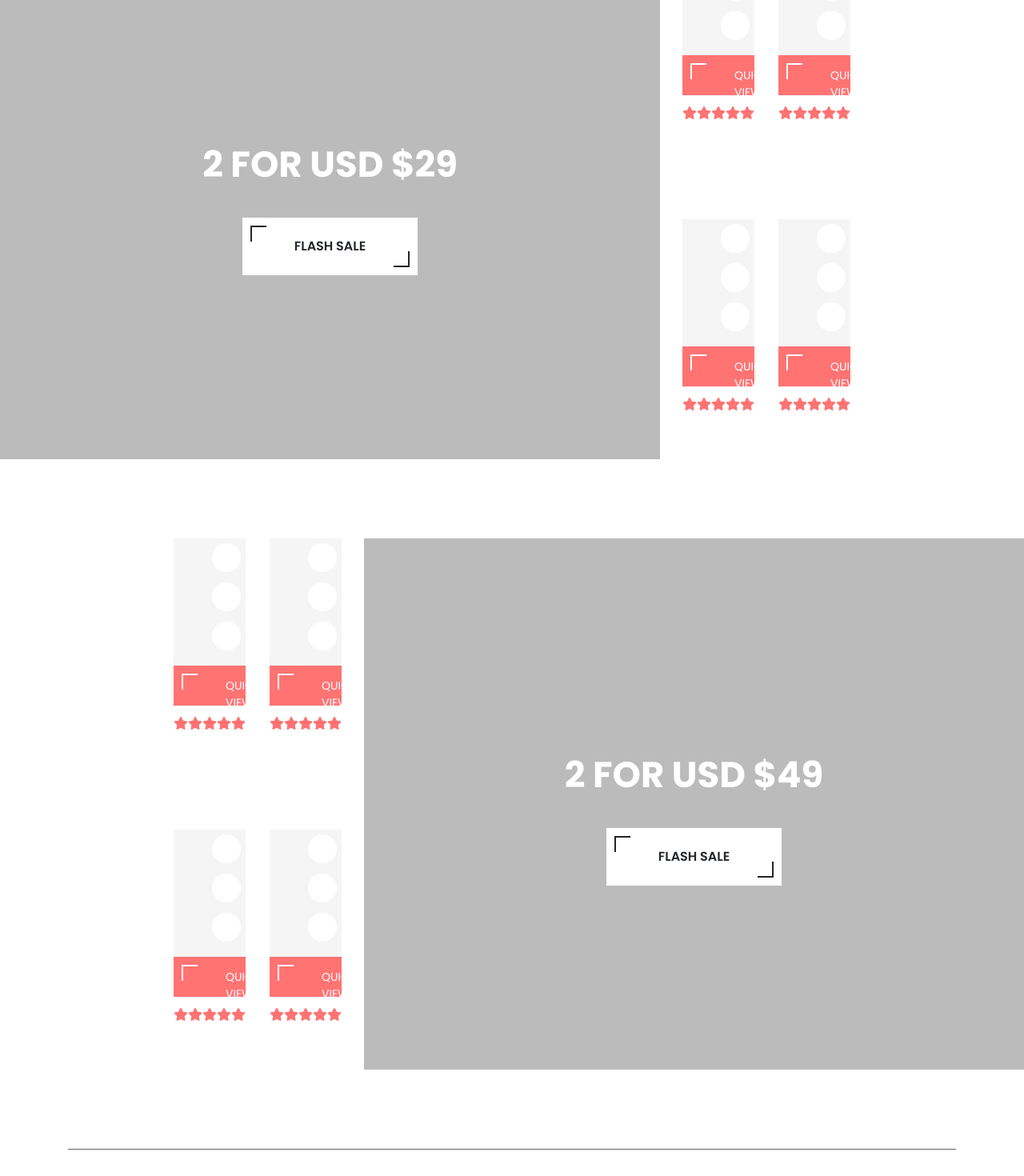
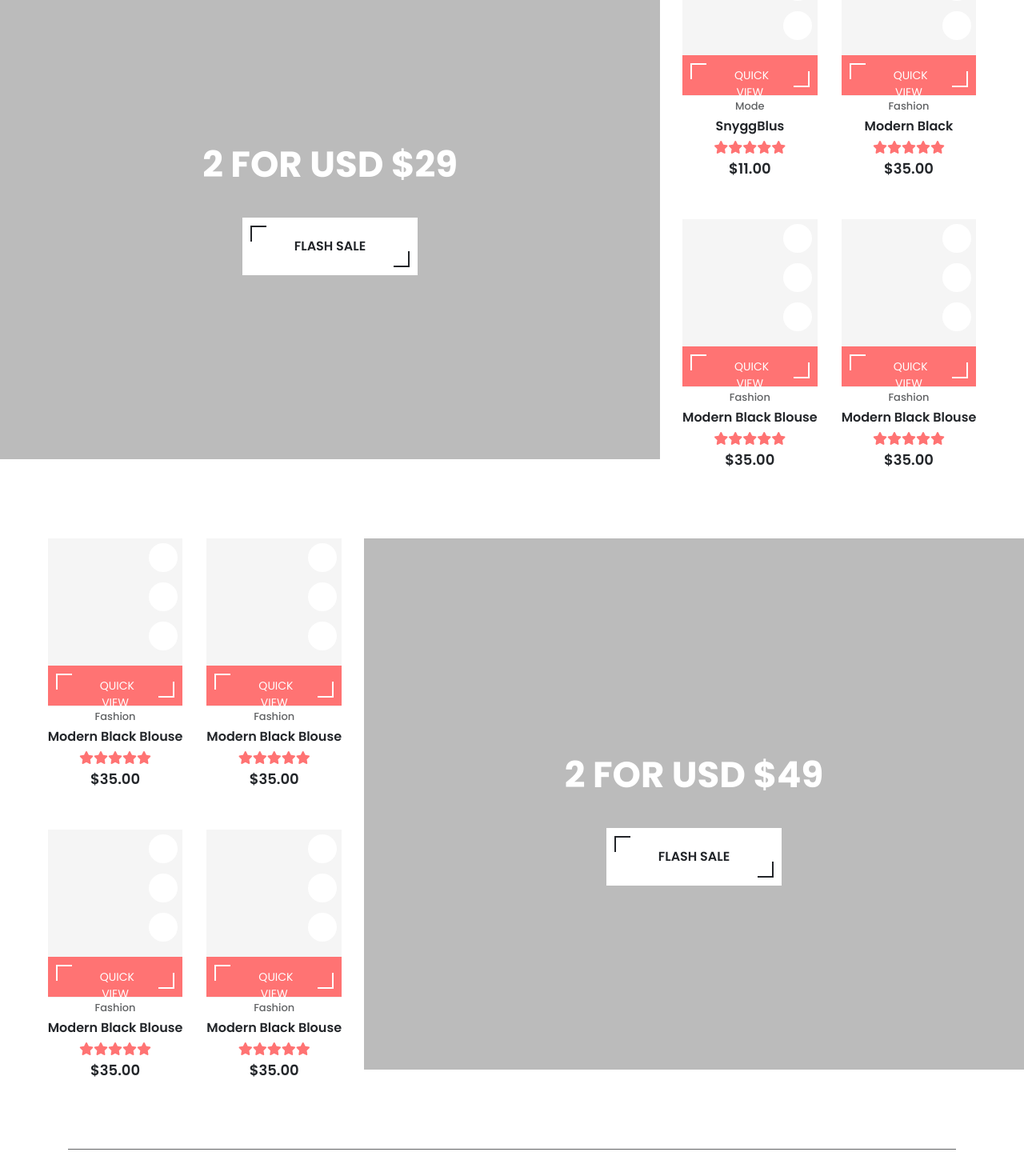
Before and after one commit to TobiasLundkvist/Fixxo.-react, a React (Create React App) app: page / in a window 1280 px wide. Shown: the part 2720-4190 px from the top of the page at 80% size. Built offline with nearby package versions, Linux system fonts and the light colour scheme; some icons are missing.

Commit message:
validation done and cards done

```diff
--- a/src/components/Twofor29.js
+++ b/src/components/Twofor29.js
@@ -1,7 +1,8 @@
 import React from 'react'
+import ProductGridSection from '../section/ProductGridSection'
 import ProductCard from './ProductCard'
 
-function Twofor29() {
+function Twofor29({products}) {
   return (
         <div className='twofor29 container'>
             <div className="twofor-body">
@@ -14,10 +15,10 @@ function Twofor29() {
                 FLASH SALE</button>
             </div>
             <div className="card-grid">
-                <ProductCard />
-                <ProductCard />
-                <ProductCard />
-                <ProductCard />
+                <ProductCard item={{name:'SnyggBlus', category: 'Mode', price: "$11.00"}} />
+                <ProductCard item={products[0]}/>
+                <ProductCard item={products[1]}/>
+                <ProductCard item={products[2]}/>
             </div>
         </div>
     )
--- a/src/components/Twofor49.js
+++ b/src/components/Twofor49.js
@@ -1,14 +1,14 @@
 import React from 'react'
 import ProductCard from './ProductCard'
 
-function Twofor49() {
+function Twofor49({products}) {
   return (
     <div className='twofor49 container'>
       <div className="card-grid">
-        <ProductCard />
-        <ProductCard />
-        <ProductCard />
-        <ProductCard />
+        <ProductCard item={products[4]}/>
+        <ProductCard item={products[5]} />
+        <ProductCard item={products[6]}/>
+        <ProductCard item={products[7]}/>
       </div>
       <div className="twofor-body49">
         <div className="twofor-text">
--- a/src/section/ContactForm.js
+++ b/src/section/ContactForm.js
@@ -1,4 +1,5 @@
 import React, { useEffect, useState } from 'react'
+import { validate } from '../components/Validering'
 
 function ContactForm() {
     const [contactForm, setContactForm] = useState({
@@ -6,28 +7,6 @@ function ContactForm() {
         email: '',
         comment: ''
     })
-
-    const inputs = [
-        {
-            id:"name",
-            name:"name",
-            type:"text",
-            placeholder:"Your Name",
-        },
-        {
-            id:"email",
-            name:"email",
-            type:"email",
-            placeholder:"Your Mail"
-        },
-        {
-            id:"comment",
-            name:"comment",
-            type:"textarea",
-            placeholder:"Comments"
-        }
-
-    ]
 
     const [formErrors, setFormErrors] = useState({})
     const [submitted, setSubmitted] = useState(false)
@@ -47,7 +26,7 @@ function ContactForm() {
         if(!values.email)
             errors.email = "You must enter an email address"
         else if(!regex_email.test(values.email))
-            errors.email = "You must enter an valid email address"
+            errors.email = "You must enter an valid email address, eg. tobias@domain.se"
 
         if(!values.comment)
             errors.comment = "You must enter a comment"
@@ -62,9 +41,12 @@ function ContactForm() {
         return errors;
     }
 
+
+
     const handleChange = (e) => {
         const {id, value} = e.target
         setContactForm({...contactForm, [id]: value})
+        handleKeyUp(e)
     }
 
     const handleSubmit = (e) => {
@@ -80,8 +62,8 @@ function ContactForm() {
 
         if (inputId === "name") {
             const pattern = /^[a-zA-ZàáâäãåąčćęèéêëėįìíîïłńòóôöõøùúûüųūÿýżźñçčšžÀÁÂÄÃÅĄĆČĖĘÈÉÊËÌÍÎÏĮŁŃÒÓÔÖÕØÙÚÛÜŲŪŸÝŻŹÑßÇŒÆČŠŽ∂ð ,.'-]+$/u
+
             if (inputValue.match(pattern)) {
-                delete error.name;
                 e.target.classList.remove("error")
                 setFormErrors(error)
             } else {
@@ -89,6 +71,29 @@ function ContactForm() {
                 error.name = "Your name can not include numbers or special characters"
                 setFormErrors(error)
             }
+        }
+        if (inputId === "email") {
+            const pattern = /^(([^<>()[\]\\.,;:\s@"]+(\.[^<>()[\]\\.,;:\s@"]+)*)|(".+"))@((\[[0-9]{1,3}\.[0-9]{1,3}\.[0-9]{1,3}\.[0-9]{1,3}\])|(([a-zA-Z\-0-9]+\.)+[a-zA-Z]{2,}))$/
+
+            if (inputValue.match(pattern)) {
+                e.target.classList.remove("error")
+                setFormErrors(error)
+            } else {
+                e.target.classList.add("error")
+                error.email = "You must enter an valid email address, eg. tobias@domain.se"
+                setFormErrors(error)
+            }
+        }
+        if (inputId === "comment") {
+            if(inputValue.length > 5) {
+                e.target.classList.remove("error")
+                setFormErrors(error)
+            } else {
+                e.target.classList.add("error")
+                error.comment = "Your comment must be longer then five characters"
+                setFormErrors(error)
+            }
+
         }
     }
 
@@ -105,16 +110,15 @@ function ContactForm() {
                             <h3>Come in Contact with Us</h3>
                             <form className="contact-form" onSubmit={handleSubmit} noValidate>
                                 <div>
-                                    {/* {inputs.map((input) => <input key={input.id} {...input} value={contactForm[input.name]} onChange={handleChange}/>)} */}
-                                    <input id="name" type="text" placeholder="Your Name" value={contactForm.name} onChange={handleChange} onKeyUp={handleKeyUp}  required/>
+                                    <input id="name" type="text" placeholder="Your Name" value={contactForm.name} onChange={handleChange}  required/>
                                     <div className="errorMessage">{formErrors.name}</div>
                                 </div>
                                 <div>
-                                    <input id="email" type="email" className='error' placeholder="Your Mail" value={contactForm.email} onChange={handleChange} required/>
+                                    <input id="email" type="email" placeholder="Your Mail" value={contactForm.email} onChange={handleChange} required/>
                                     <div className="errorMessage">{formErrors.email}</div>
                                 </div>
                                 <div className="textarea">
-                                    <textarea id="comment" className='error' placeholder="Comments" value={contactForm.comment} onChange={handleChange}></textarea>
+                                    <textarea id="comment" placeholder="Comments" value={contactForm.comment} onChange={handleChange}></textarea>
                                     <div className="errorMessage">{formErrors.comment}</div>
                                 </div>
                                 <div>
--- a/src/section/TwoforSection.js
+++ b/src/section/TwoforSection.js
@@ -3,11 +3,11 @@ import Twofor29 from '../components/Twofor29'
 import Twofor49 from '../components/Twofor49'
 
 
-function TwoforSection(products) {
+function TwoforSection({products}) {
   return (
     <>
-      <Twofor29 />
-      <Twofor49 />
+      <Twofor29 products={products} />
+      <Twofor49 products={products}/>
     </>
   )
 }
--- a/src/views/HomeView.js
+++ b/src/views/HomeView.js
@@ -32,7 +32,7 @@ function HomeView() {
       <Showcase />
       <ProductGridSection title="Featured Products" products={featuredProducts} />
       <Collabs />
-      <TwoforSection />
+      <TwoforSection products={featuredProducts} />
       <ShopTerms />
       <Footer />
     </>
```
Also changed, not shown: src/components/Validering.js (added).
